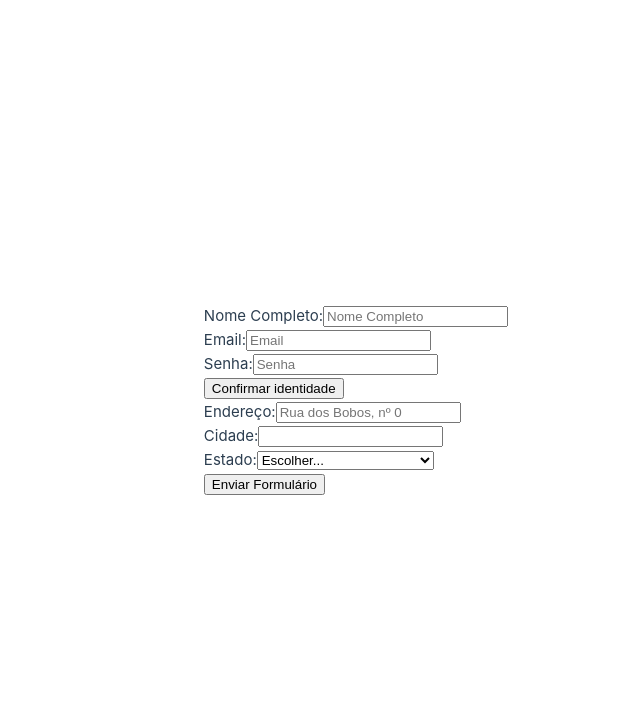
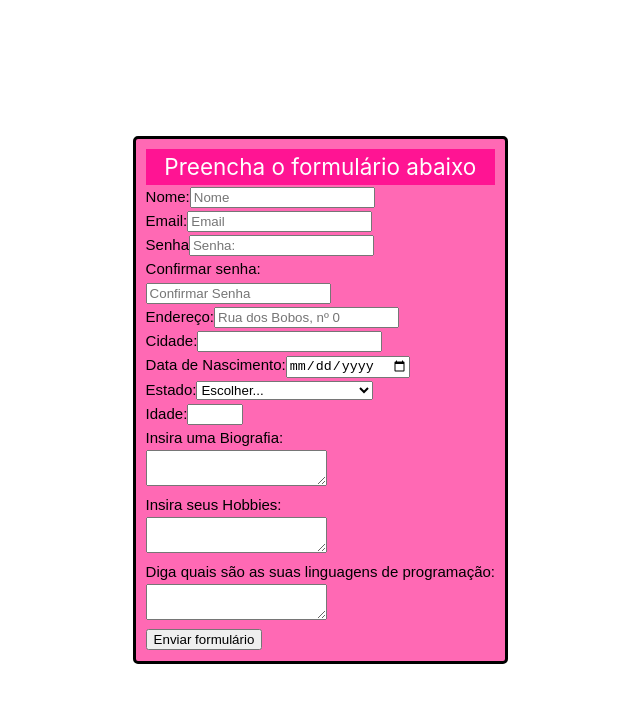
Before and after one commit to Dudinhacardozo/Desenvolvimento-web-P1, a Vue app: page / in a window 1280 px wide. Shown: the top 702 px of the page, without its empty margins (132-772 px from the left). Built offline with nearby package versions, Linux system fonts and the light colour scheme.

Commit message:
trabalho dia 13/04

```diff
--- a/src/App.vue
+++ b/src/App.vue
@@ -1,37 +1,42 @@
 <script setup>
 import { ref } from 'vue'
+const texto = ref('')
 
-const cores = ref([])
 </script>
 <template>
-<form>
-
-      <div class="form-group col-md-6">
-      <label for="inputEmail4">Nome Completo:</label>
-      <input type="email" class="form-control" id="inputEmail4" placeholder="Nome Completo">
-      <div class="form-row">
-    <div class="form-group col-md-6">
-      <label for="inputEmail4">Email:</label>
-      <input type="email" class="form-control" id="inputEmail4" placeholder="Email">
+<form class="layout">
+<h2> Preencha o formulário abaixo</h2>
+    <div class="form-row">
+    <div class="cor col-md-4 mb-3">
+      <label for="validationDefault01">Nome:</label>
+      <input type="text" class="form-control" id="validationDefault01" placeholder="Nome" size="20" required>
     </div>
     </div>
-    <div class="form-group col-md-6">
-      <label for="inputPassword4">Senha:</label>
-      <input type="password" class="form-control" id="inputPassword4" placeholder="Senha">
-    </div>
+    <div class="cor form-group col-md-6">
+      <label for="inputEmail4">Email:</label>
+      <input type="email" class="form-control" id="inputEmail4" placeholder="Email" size="20" required>
   </div>
-  <button type="submit" class="btn btn-primary mb-2">Confirmar identidade</button>
+   <div class=" cor form-group mx-sm-3 mb-2">
+    <label for="inputPassword2" class="sr-only">Senha</label>
+    <input type="password" class="form-control" id="inputPassword2" placeholder="Senha:" size="20" maxlength="20" minlength="3"  required>
+    <p>Confirmar senha: </p>
+     <input type="password" name="senha2" placeholder="Confirmar Senha" size="20" maxlength="20" minlength="3" required>
+  </div>
 
-  <div class="form-group">
+  <div class="cor form-group">
     <label for="inputAddress">Endereço:</label>
-    <input type="text" class="form-control" id="inputAddress" placeholder="Rua dos Bobos, nº 0">
+    <input type="text" class="form-control" id="inputAddress" placeholder="Rua dos Bobos, nº 0" size="20" required>
   </div>
   <div class="form-row">
-    <div class="form-group col-md-6">
+    <div class="cor form-group col-md-6">
       <label for="inputCity">Cidade:</label>
-      <input type="text" class="form-control" id="inputCity">
+      <input type="text" class="form-control" id="inputCity" size="20" required>
     </div>
-    <div class="form-group col-md-4">
+    <div class="cor">
+    <label for="inputEmail4">Data de Nascimento:</label>
+  <input id="date" type="date" size="20" >
+</div>
+    <div class= " cor form-group col-md-4">
       <label for="inputEstado">Estado:</label>
       <select id="inputEstado" class="form-control">
         <option selected>Escolher...</option>
@@ -65,10 +70,54 @@ const cores = ref([])
       </select>
     </div>
   </div>
-  <button type="submit" class="btn btn-primary">Enviar Formulário</button>
-</form>
+  <div class="cor">
+  <p>
+    <label for="age">Idade:</label>
+    <input
+      id="age"
+      v-model="age"
+      type="number"
+      name="age"
+      min="18"
+      max="60"
+    >
+  </p>
+  </div>
+   <div class=" cor biografia">
+        <h4>Insira uma Biografia:</h4>
+        <textarea v-model="biografia" v-on:keypress="enviar = false"></textarea>
+      </div>
+       <div class=" cor hobies">
+        <h4>Insira seus Hobbies:</h4>
+        <textarea v-model="hobbies" v-on:keypress="enviar = false"></textarea>
+      </div>
+       <div class=" cor ling_prog">
+        <h4>Diga quais são as suas linguagens de programação:</h4>
+        <textarea v-model="ling_programacao" v-on:keypress="enviar = false"></textarea>
+      </div>
+
+      <div class="col-12">
+        <button class="btn btn-primary" type="submit">Enviar formulário</button>
+      </div></form>
 
 </template>
 <style scoped>
+.layout {
+  background-color:#FF69B4;
+  border-radius: 5px;
+  border-color: black;
+  border-style: solid;
+  color: white;
+  padding: 10px;
+}
+.cor{
+  color:black;
+	font-family:Arial, Helvetica, sans-serif;
 
+}
+h2 {
+  background-color: #FF1493	;
+  color: white;
+  text-align: center
+}
 </style>
```
